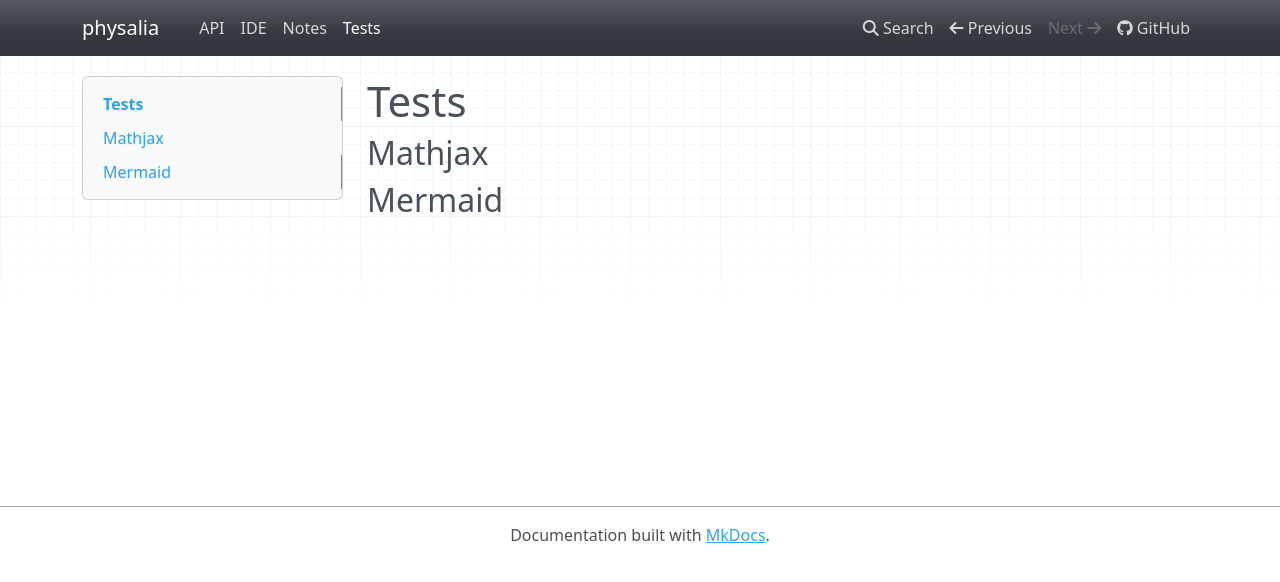
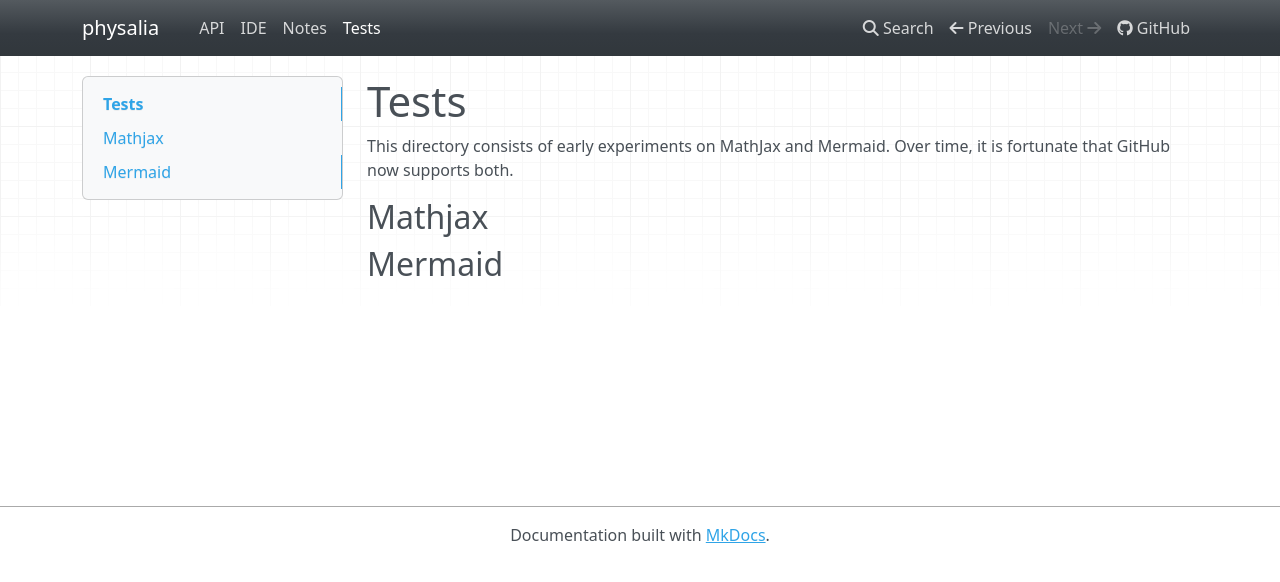
Before and after one commit to jinghuazhao/physalia, an MkDocs documentation site: the page built from docs/tests.md, in a window 1280 px wide. Shown: the top 582 px of the page. Built offline with MkDocs 1.6.1, drawn with Linux system fonts in a browser that asks for light colours; nearby versions of some CDN libraries; a script that is not in the unit is left out.

Commit message:
physalia

```diff
--- a/docs/tests.md
+++ b/docs/tests.md
@@ -1,4 +1,6 @@
 # Tests
+
+This directory consists of early experiments on MathJax and Mermaid. Over time, it is fortunate that GitHub now supports both.
 
 ## <a ref="tests/mathjax.html">Mathjax</a>
 
```
Also changed, not shown: docs/README.md (+1 -0 lines), 1 other file.
